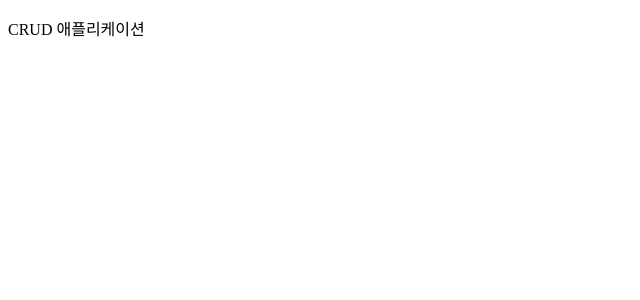
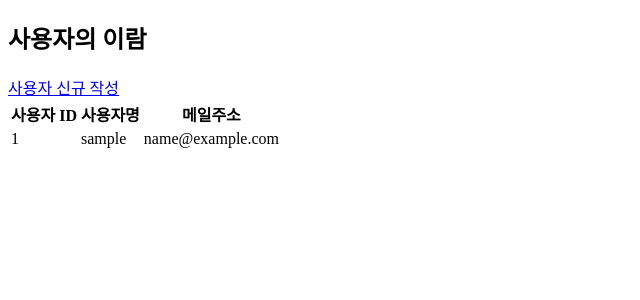
Before and after one commit to choyj79/flaskeasytest, a Flask app: template apps/crud/templates/crud/index.html in a window 1280 px wide. Shown: the top 300 px of the page, without its empty margins (0-640 px from the left). Run offline with Flask 3, Linux system fonts and the light colour scheme; the template is opened without the code that fills it: most values are stand-ins (such as "Sample title", 1, 10 or a date in 2020).

Commit message:
240830 commit

```diff
--- a/apps/crud/templates/crud/index.html
+++ b/apps/crud/templates/crud/index.html
@@ -3,10 +3,25 @@
     <head>
         <meta charset="UTF-8" />
         <link rel="stylesheet" href="{{url_for('crud.static',filename='style.css')}}" />
-        <title>CRUD</title>
+        <title>사용자의 일람</title>
     </head>
 
     <body>
-        <p class="crud">CRUD 애플리케이션</p>
+        <h2>사용자의 이람</h2>
+        <a href="{{ url_for('crud.create_user')}}">사용자 신규 작성</a>
+        <table>
+            <tr>
+                <th>사용자 ID</th>
+                <th>사용자명</th>
+                <th>메일주소</th>
+            </tr>
+            {% for i in users %}
+                <tr>
+                    <td>{{ i.id }}</td>
+                    <td>{{ i.username }}</td>
+                    <td>{{ i.email }}</td>
+                </tr>
+            {% endfor %}
+        </table>
     </body>
 </html>
```
Also changed, not shown: apps/crud/static/style.css (+10 -0 lines), apps/crud/views.py (+8 -0 lines), local.sqlite.
